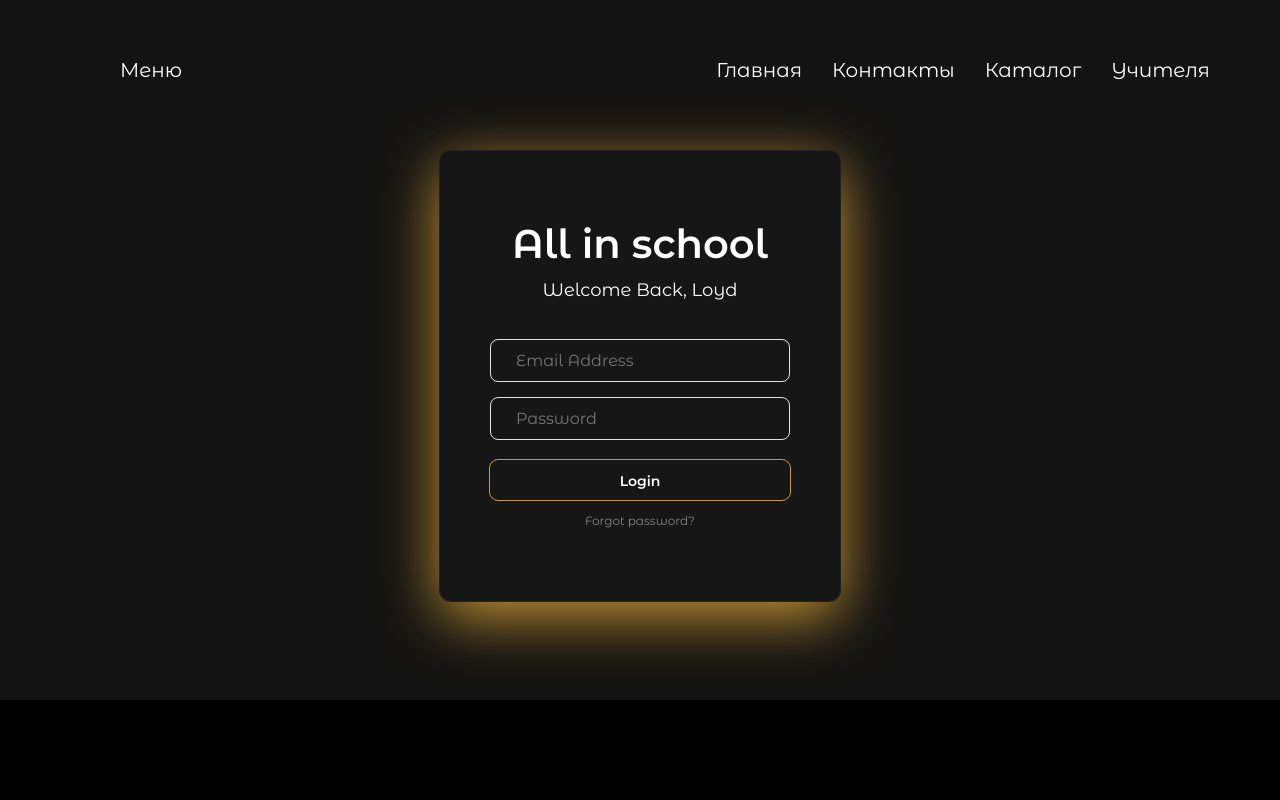
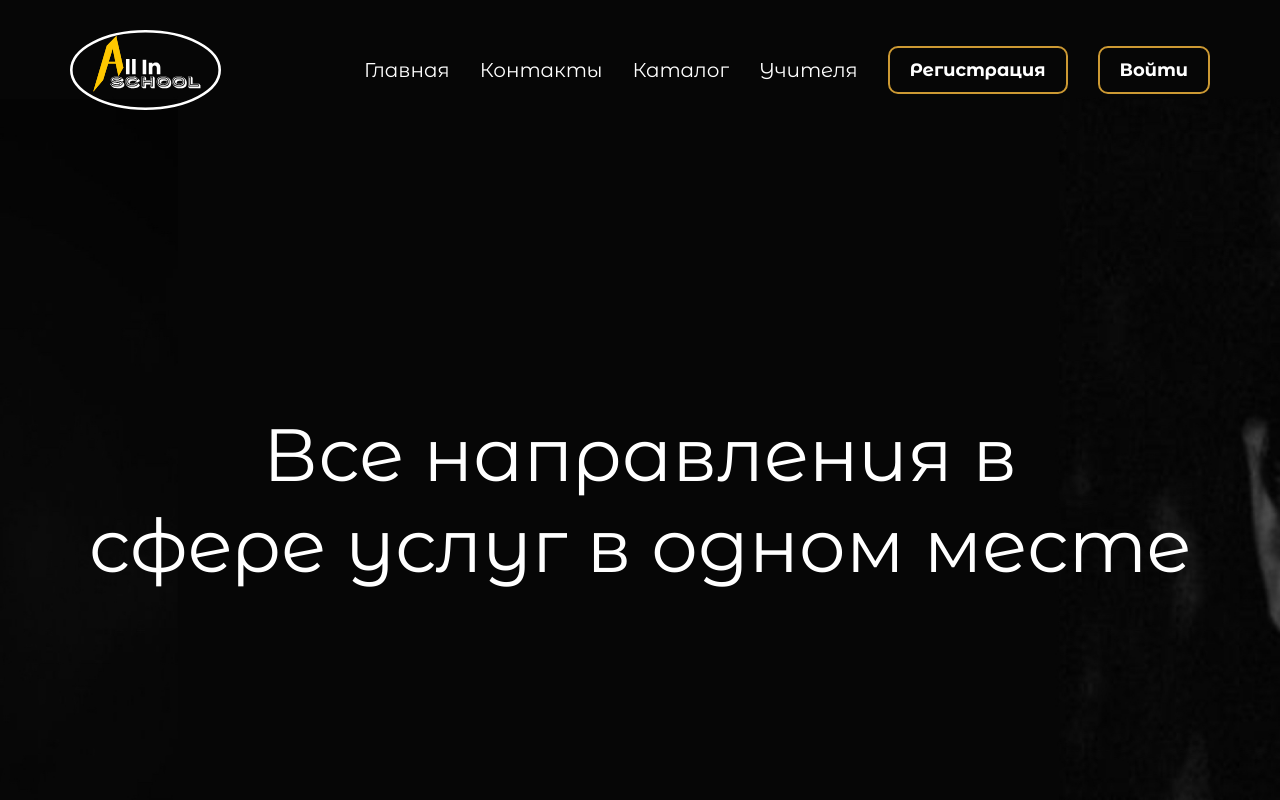
Before and after one commit to Rade16/All-in-school-React, a React (Vite) app in the folder client/: page / in a window 1280 px wide. Shown: the top 800 px of the page. Built offline with nearby package versions, Linux system fonts and the light colour scheme; the HTML template or start-up script is replaced by a standard one.

Commit message:
Added modal windows

```diff
--- a/client/src/App.jsx
+++ b/client/src/App.jsx
@@ -4,22 +4,21 @@ import './scss/main.scss';
 import Header from './pages/Header/Header';
 import Home from './pages/Home/Home';
 import Footer from './components/Footer/Footer';
-// import Nav from "./components/Nav/Nav";
-import Reg from './pages/Reg/Reg.jsx';
+
 import Nav2 from './components/Nav2/Nav2';
 import Profile from './pages/Profile/Profile';
 import Courses from './pages/Courses/Courses';
-import  Auth from './pages/Auth/Auth'
+import Nav from './components/Nav/Nav';
 function App() {
   return (
     <>
-      <Nav2 />
+      <Nav />
       {/* <Nav /> */}
 
-      <Auth/>
-      {/* <Header />
+      {/* <Auth/> */}
+      <Header />
       <Home />
-      <Profile /> */}
+      {/* <Profile /> */}
       {/* <Courses /> */}
       <Footer />
     </>
--- /dev/null
+++ b/client/src/components/Auth/Auth.jsx
@@ -0,0 +1,40 @@
+import "./_auth.scss";
+
+function Auth(props) {
+  return (
+    <>
+      <div className="auth">
+        <div className="auth__container">
+          <div className="auth__form-ui">
+            <form action="" method="post" className="auth__form">
+              <div className="auth__form-body">
+                <div className="auth__welcome-lines">
+                  <div className="auth__welcome-line-1">All in school</div>
+                  <div className="auth__welcome-line-2">Welcome Back, Loyd</div>
+                </div>
+                <div className="auth__input-area">
+                  <div className="auth__form-inp">
+                    <input placeholder="Email Address" type="text" />
+                  </div>
+                  <div className="auth__form-inp">
+                    <input placeholder="Пароль" type="password" />
+                  </div>
+                </div>
+                <div className="auth__submit-button-cvr">
+                  <button className="auth__submit-button" type="submit">
+                    Login
+                  </button>
+                </div>
+                <div className="auth__forgot-pass">
+                  <a href="#">Forgot password?</a>
+                </div>
+              </div>
+            </form>
+          </div>
+        </div>
+      </div>
+    </>
+  );
+}
+
+export default Auth;
--- a/client/src/pages/Auth/_auth.scss
+++ b/client/src/components/Auth/_auth.scss
@@ -1,8 +1,3 @@
-.auth{
-  padding: 1px;
-  height: 700px;
-  background: #131313;
-}
 
 .auth__container
 {
@@ -11,7 +6,7 @@
   margin-top: 150px;
 }
 
-.form {
+.auth__form {
   display: grid;
   place-items: center;
   width: 400px;
@@ -23,38 +18,38 @@
   border-radius: 10px;
 }
 
-.form-ui{
+.auth__form-ui{
   margin-top: 50px;
   width: 300px;
   height: 472px;
 }
-.form-body {
+.auth__form-body {
   position: absolute;
   width: 300px;
 }
 
-.welcome-lines {
+.auth__welcome-lines {
   text-align: center;
   line-height: 1;
 }
 
-.welcome-line-1 {
+.auth__welcome-line-1 {
   color: .00FF7F;
   font-weight: 600;
   font-size: 40px;
 }
 
-.welcome-line-2 {
+.auth__welcome-line-2 {
   color: #ffffff;
   font-size: 18px;
   margin-top: 17px;
 }
 
-.input-area {
+.auth__input-area {
   margin-top: 40px;
 }
 
-.form-inp {
+.auth__form-inp {
   padding: 11px 25px;
   background: transparent;
   border: 1px solid #e3e3e3;
@@ -62,15 +57,15 @@
   border-radius: 8px;
 }
 
-.form-inp:focus {
+.auth__form-inp:focus {
   border: 1px solid #cc9933;
 }
 
-.form-inp:first-child {
+.auth__form-inp:first-child {
   margin-bottom: 15px;
 }
 
-.form-inp input {
+.auth__form-inp input {
   width: 100%;
   background: none;
   font-size: 20clearpx;
@@ -80,15 +75,15 @@
   margin: 0;
 }
 
-.form-inp input:focus {
+.auth__form-inp input:focus {
   outline: none;
 }
 
-.submit-button-cvr {
+.auth__submit-button-cvr {
   margin-top: 20px;
 }
 
-.submit-button {
+.auth__submit-button {
   display: block;
   width: 100%;
   color: .00FF7F;
@@ -105,19 +100,19 @@
   transition: all ease-in-out .3s;
 }
 
-.submit-button:hover {
+.auth__submit-button:hover {
   transition: all ease-in-out .3s;
   background-color: .00FF7F;
   color: #161616;
   cursor: pointer;
 }
 
-.forgot-pass {
+.auth__forgot-pass {
   text-align: center;
   margin-top: 10px;
 }
 
-.forgot-pass a {
+.auth__forgot-pass a {
   color: #868686;
   font-size: 12px;
   text-decoration: none;
--- /dev/null
+++ b/client/src/components/Modal/Modal.jsx
@@ -0,0 +1,14 @@
+import React, { Children } from 'react'
+import './_modal.scss'
+const Modal = ({active, setActive, children}) => {
+
+  return (
+    <div className={active ? "modal active": "modal"} onClick={()=> setActive(false)}>
+     <div className="modal__content" onClick={e => e.stopPropagation()}>
+      {children}
+     </div>
+    </div>
+  )
+}
+
+export default Modal
--- /dev/null
+++ b/client/src/components/Modal/_modal.scss
@@ -0,0 +1,17 @@
+.modal{
+  width: 100vw;
+  height: 100vh;
+  background-color: rgba(54, 54, 54, 0.315);
+  position: fixed;
+  top: 0;
+  left: 0;
+  display: flex;
+  justify-content: center;
+  align-items:center;
+  transform: scale(0);
+
+}
+
+.modal.active{
+  transform: scale(1);
+}
--- a/client/src/components/Nav/Nav.jsx
+++ b/client/src/components/Nav/Nav.jsx
@@ -1,7 +1,12 @@
 import "./_nav.scss";
 import logo from "./../../img/logo.svg";
-
+import Modal from "../Modal/Modal";
+import Reg from "../Reg/Reg";
+import Auth from "../Auth/Auth";
+import { useState } from "react";
 const Nav = () => {
+  const [modalActive, setModalActive] = useState(false);
+  const [modalActive2, setModalActive2] = useState(false);
   return (
     <header className="header__nav">
       <div className="header__container__nav">
@@ -31,11 +36,22 @@ const Nav = () => {
               </a>
             </li>
           </ul>
+          <div className="nav__buttons">
+            <div className="btn" onClick={() => setModalActive(true)}>
+              <strong>Регистрация</strong>
+            </div>
+            <div className="btn" onClick={() => setModalActive2(true)}>
+              <strong>Войти</strong>
+            </div>
+          </div>
         </nav>
-        <div className="btn">
-          <strong>Войти</strong>
-        </div>
       </div>
+      <Modal active={modalActive} setActive={setModalActive}>
+        <Reg />
+      </Modal>
+      <Modal active={modalActive2} setActive={setModalActive2}>
+        <Auth />
+      </Modal>
     </header>
   );
 };
--- a/client/src/components/Nav/_nav.scss
+++ b/client/src/components/Nav/_nav.scss
@@ -69,3 +69,10 @@
 .nav-link:focus:after {
   width: 100%; /*устанавливаем значение 100% чтобы ссылка подчёркивалась полностью*/
 }
+
+.nav__buttons
+{
+  margin-left: 30px;
+  display: flex;
+  gap: 30px;
+}
--- a/client/src/pages/Reg/Reg.jsx
+++ b/client/src/components/Reg/Reg.jsx
@@ -1,38 +1,38 @@
 import "./_reg.scss";
 function Reg(props) {
   return (
-    <>
+
       <div className="reg">
         <div className="reg__container">
-          <div className="form-ui">
-            <form action="" method="post" className="form">
-              <div className="form-body">
-                <div className="welcome-lines">
-                  <div className="welcome-line-1">Регистрация</div>
+          <div className="reg__form-ui">
+            <form action="" method="post" className="reg__form">
+              <div className="reg__form-body">
+                <div className="reg__welcome-lines">
+                  <div className="reg__welcome-line-1">Регистрация</div>
                 </div>
-                <div className="input-area">
-                  <div className="form-inp">
+                <div className="reg__input-area">
+                  <div className="reg__form-inp">
                     <input placeholder="Фамилия" type="text" />
                   </div>
-                  <div className="form-inp">
+                  <div className="reg__form-inp">
                     <input placeholder="Имя" type="text" />
                   </div>
-                  <div className="form-inp">
+                  <div className="reg__form-inp">
                     <input placeholder="Отчество" type="password" />
                   </div>
-                  <div className="form-inp">
+                  <div className="reg__form-inp">
                     <input placeholder="e-mail" type="password" />
                   </div>
-                  <div className="form-inp">
+                  <div className="reg__form-inp">
                     <input placeholder="Пароль" type="password" />
                   </div>
                 </div>
-                <div className="submit-button-cvr">
-                  <button className="submit-button" type="submit">
+                <div className="reg__submit-button-cvr">
+                  <button className="reg__submit-button" type="submit">
                     Login
                   </button>
                 </div>
-                <div className="forgot-pass">
+                <div className="reg__forgot-pass">
                   <a href="#">Forgot password?</a>
                 </div>
               </div>
@@ -40,7 +40,7 @@ function Reg(props) {
           </div>
         </div>
       </div>
-    </>
+
   );
 }
 
--- a/client/src/pages/Reg/_reg.scss
+++ b/client/src/components/Reg/_reg.scss
@@ -1,17 +1,11 @@
-.reg{
-  height: 850px;
-  padding: 1px;
-  background: #131313;
-}
+
 .reg__container
 {
-
   width: 400px;
   margin: 0 auto;
-  margin-top: 150px;
 }
 
-.form {
+.reg__form {
   display: grid;
   place-items: center;
   width: 400px;
@@ -23,38 +17,38 @@
   border-radius: 10px;
 }
 
-.form-ui{
+.reg__form-ui{
   margin-top: 50px;
   width: 400px;
   height: 600px;
 }
-.form-body {
+.reg__form-body {
   position: absolute;
   width: 300px;
 }
 
-.welcome-lines {
+.reg__welcome-lines {
   text-align: center;
   line-height: 1;
 }
 
-.welcome-line-1 {
+.reg__welcome-line-1 {
   color: .00FF7F;
   font-weight: 600;
   font-size: 40px;
 }
 
-.welcome-line-2 {
+.reg__welcome-line-2 {
   color: #ffffff;
   font-size: 18px;
   margin-top: 17px;
 }
 
-.input-area {
+.reg__input-area {
   margin-top: 40px;
 }
 
-.form-inp {
+.reg__form-inp {
   padding: 11px 25px;
   background: transparent;
   border: 1px solid #e3e3e3;
@@ -63,13 +57,13 @@
   margin-bottom: 20px;
 }
 
-.form-inp:focus {
+.reg__form-inp:focus {
   border: 1px solid #cc9933;
 }
 
 
 
-.form-inp input {
+.reg__form-inp input {
   width: 100%;
   background: none;
   font-size: 20clearpx;
@@ -79,15 +73,15 @@
   margin: 0;
 }
 
-.form-inp input:focus {
+.reg__form-inp input:focus {
   outline: none;
 }
 
-.submit-button-cvr {
+.reg__submit-button-cvr {
   margin-top: 20px;
 }
 
-.submit-button {
+.reg__submit-button {
   display: block;
   width: 100%;
   color: .00FF7F;
@@ -104,19 +98,19 @@
   transition: all ease-in-out .3s;
 }
 
-.submit-button:hover {
+.reg__submit-button:hover {
   transition: all ease-in-out .3s;
   background-color: .00FF7F;
   color: #161616;
   cursor: pointer;
 }
 
-.forgot-pass {
+.reg__forgot-pass {
   text-align: center;
   margin-top: 10px;
 }
 
-.forgot-pass a {
+.reg__forgot-pass a {
   color: #868686;
   font-size: 12px;
   text-decoration: none;
--- a/client/src/pages/Auth/Auth.jsx
+++ /dev/null
@@ -1,40 +0,0 @@
-import "./_auth.scss";
-
-function Auth(props) {
-  return (
-    <>
-      <div className="auth">
-        <div className="auth__container">
-          <div className="form-ui">
-            <form action="" method="post" className="form">
-              <div className="form-body">
-                <div className="welcome-lines">
-                  <div className="welcome-line-1">All in school</div>
-                  <div className="welcome-line-2">Welcome Back, Loyd</div>
-                </div>
-                <div className="input-area">
-                  <div className="form-inp">
-                    <input placeholder="Email Address" type="text" />
-                  </div>
-                  <div className="form-inp">
-                    <input placeholder="Password" type="password" />
-                  </div>
-                </div>
-                <div className="submit-button-cvr">
-                  <button className="submit-button" type="submit">
-                    Login
-                  </button>
-                </div>
-                <div className="forgot-pass">
-                  <a href="#">Forgot password?</a>
-                </div>
-              </div>
-            </form>
-          </div>
-        </div>
-      </div>
-    </>
-  );
-}
-
-export default Auth;
```
